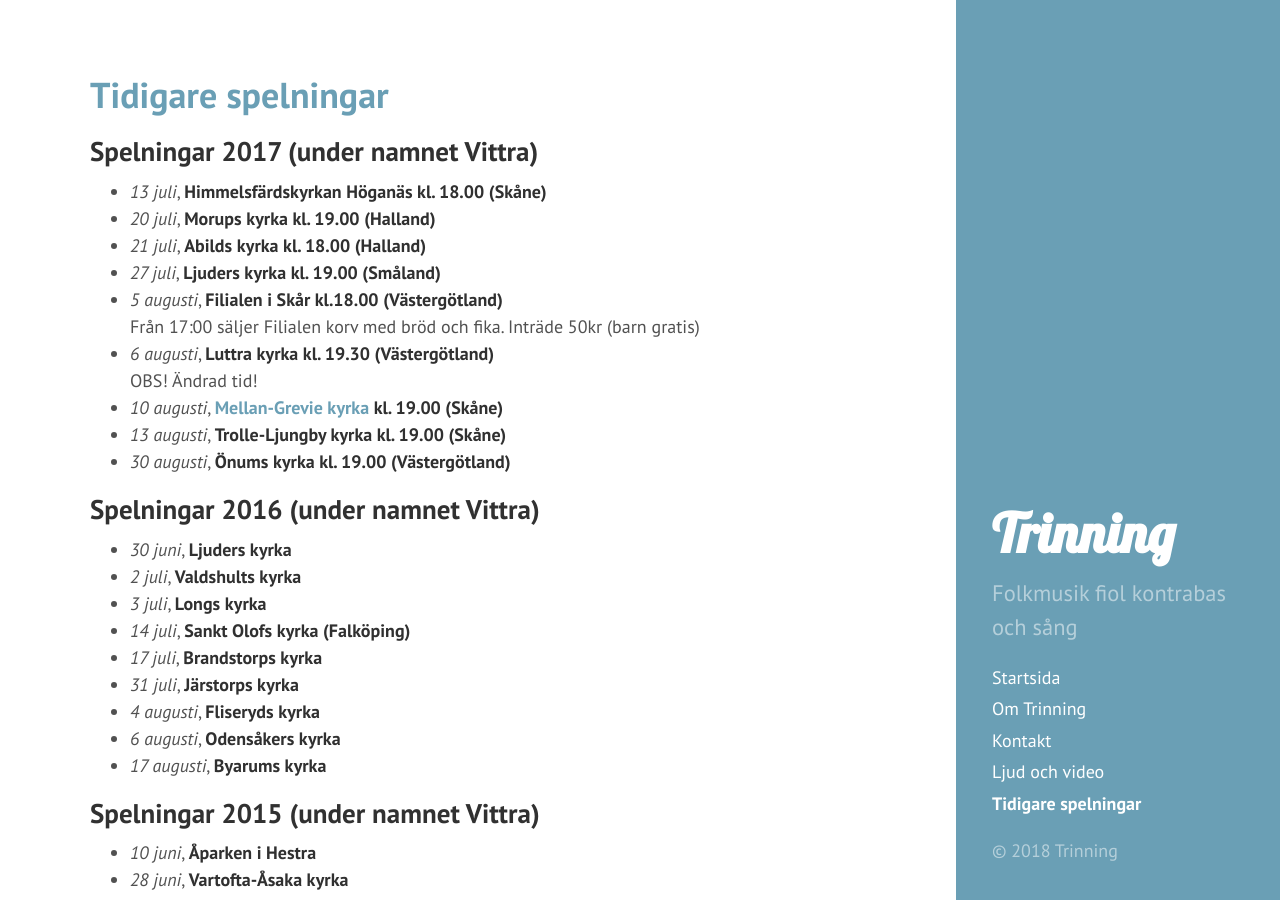
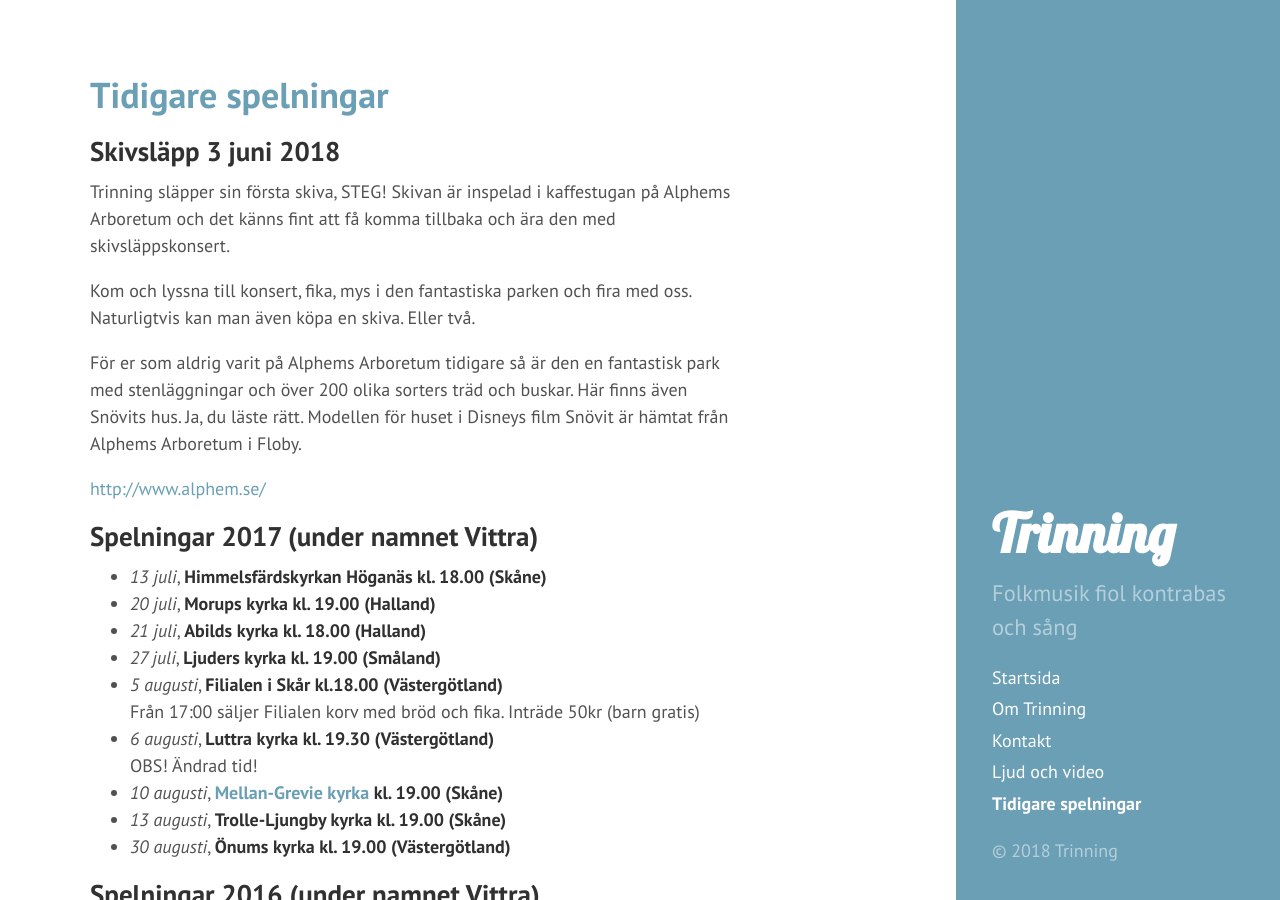
Before and after one commit to trinning/trinning.github.io, a Jekyll site: the page built from tidigare-spelningar.md, in a window 1280 px wide and 900 px high. Built offline with Jekyll 4.4.1, drawn with Linux system fonts in a browser that asks for light colours.

```diff
--- a/tidigare-spelningar.md
+++ b/tidigare-spelningar.md
@@ -4,6 +4,17 @@
 permalink: /tidigare_spelningar/
 published: true
 ---
+## Skivsläpp 3 juni 2018
+Trinning släpper sin första skiva, STEG!
+Skivan är inspelad i kaffestugan på Alphems Arboretum och det känns fint att få komma tillbaka och ära den med skivsläppskonsert.
+
+Kom och lyssna till konsert, fika, mys i den fantastiska parken och fira med oss. Naturligtvis kan man även köpa en skiva. Eller två.
+
+För er som aldrig varit på Alphems Arboretum tidigare så är den en fantastisk park med stenläggningar och över 200 olika sorters träd och buskar. Här finns även Snövits hus. Ja, du läste rätt. Modellen för huset i Disneys film Snövit är hämtat från Alphems Arboretum i Floby.
+
+[http://www.alphem.se/](http://www.alphem.se/ "Alphems arboretum")
+
+
 ## Spelningar 2017 (under namnet Vittra)
 * *13 juli*, **Himmelsfärdskyrkan Höganäs kl. 18.00 (Skåne)**
 * *20 juli*, **Morups kyrka kl. 19.00 (Halland)**
```
